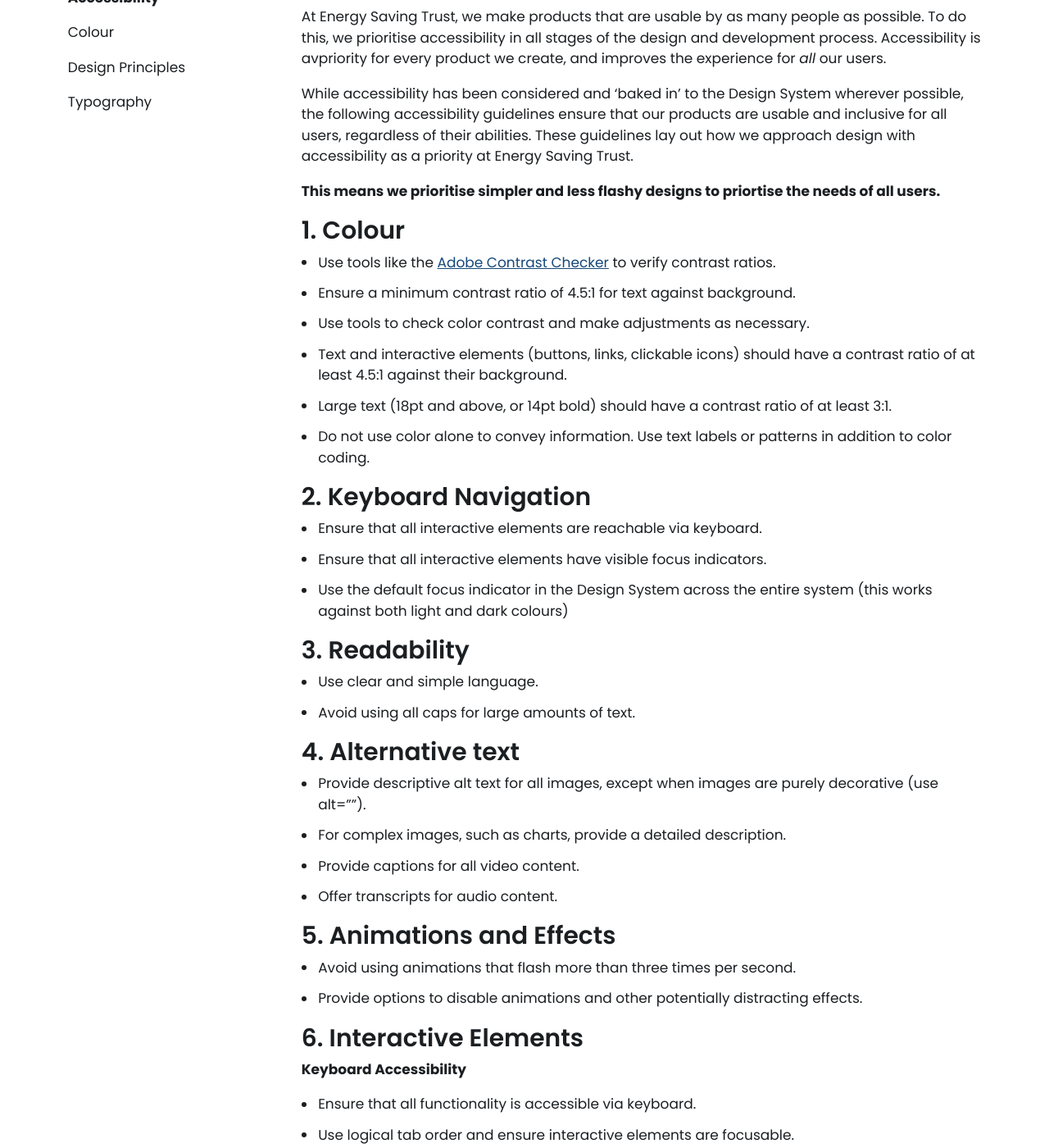
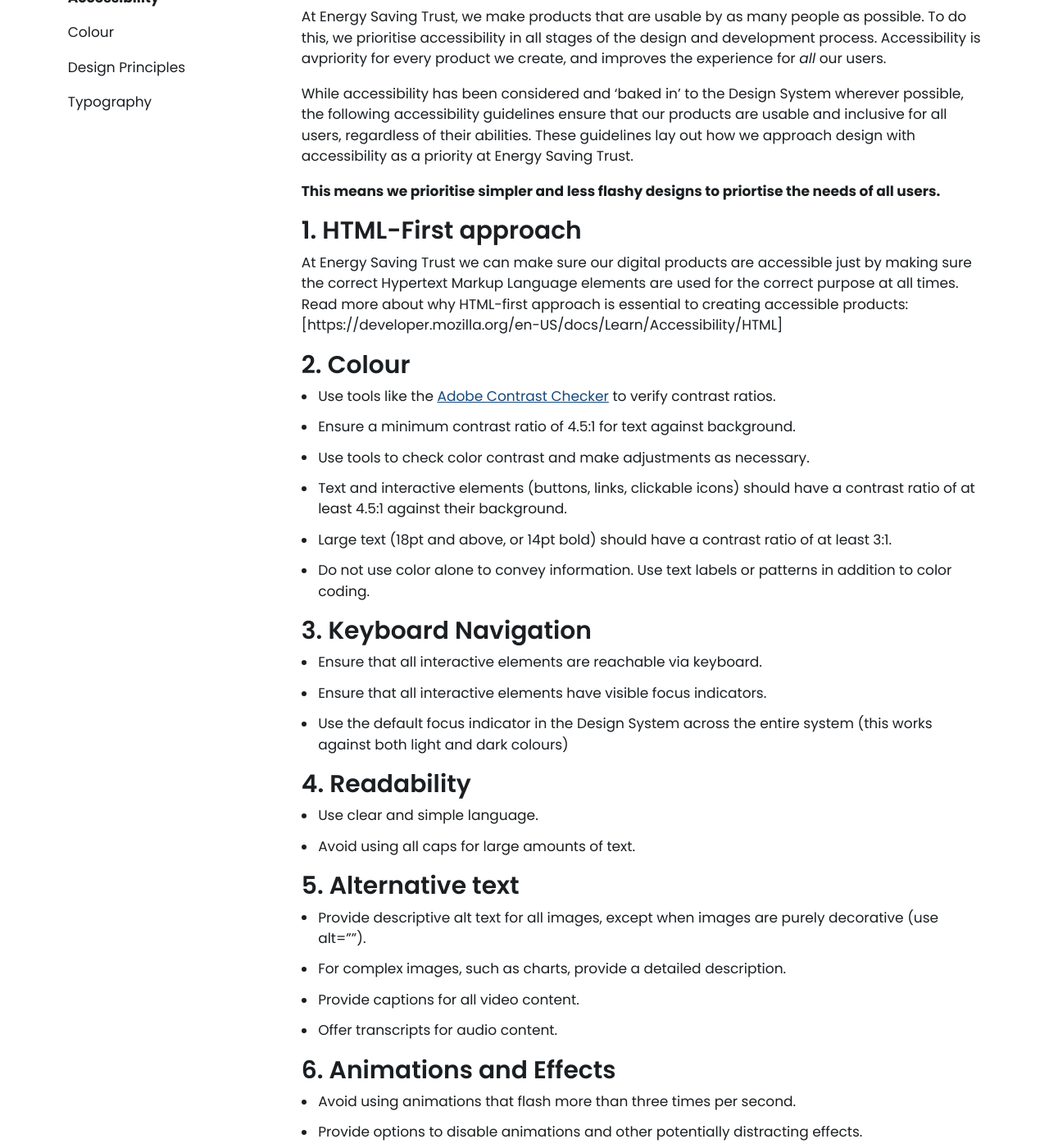
Before and after one commit to Energy-Saving-Trust/Design-System, a Jekyll site: the page built from guidelines/accessibility.md, in a window 1280 px wide and 1400 px high, scrolled down 223 px. Shown: the whole window at 82% size. Built offline with Jekyll 4.4.1, drawn with Linux system fonts in a browser that asks for light colours; nearby versions of some CDN libraries; some of the changed lines change nothing that is shown; some of the changed text lies outside the part shown.

Commit message:
Update accessibility.md

```diff
--- a/guidelines/accessibility.md
+++ b/guidelines/accessibility.md
@@ -12,7 +12,11 @@ While accessibility has been considered and ‘baked in’ to the Design System
 
 **This means we prioritise simpler and less flashy designs to priortise the needs of all users.**
 
-### 1. Colour
+### 1. HTML-First approach
+At Energy Saving Trust we can make sure our digital products are accessible just by making sure the correct Hypertext Markup Language elements are used for the correct purpose at all times.
+Read more about why HTML-first approach is essential to creating accessible products: [https://developer.mozilla.org/en-US/docs/Learn/Accessibility/HTML]
+
+### 2. Colour
 - Use tools like the [Adobe Contrast Checker](https://color.adobe.com/create/color-contrast-analyzer) to verify contrast ratios.
 - Ensure a minimum contrast ratio of 4.5:1 for text against background.
 - Use tools to check color contrast and make adjustments as necessary.
@@ -20,30 +24,30 @@ While accessibility has been considered and ‘baked in’ to the Design System
 - Large text (18pt and above, or 14pt bold) should have a contrast ratio of at least 3:1.
 - Do not use color alone to convey information. Use text labels or patterns in addition to color coding.
 
-### 2. Keyboard Navigation
+### 3. Keyboard Navigation
 
 - Ensure that all interactive elements are reachable via keyboard.
 - Ensure that all interactive elements have visible focus indicators.
 - Use the default focus indicator in the Design System across the entire system (this works against both light and dark colours)
 
-### 3. Readability
+### 4. Readability
 
 - Use clear and simple language.
 - Avoid using all caps for large amounts of text.
 
-### 4. Alternative text
+### 5. Alternative text
 
 - Provide descriptive alt text for all images, except when images are purely decorative (use alt="").
 - For complex images, such as charts, provide a detailed description.
 - Provide captions for all video content.
 - Offer transcripts for audio content.
 
-### 5. Animations and Effects
+### 6. Animations and Effects
 
 - Avoid using animations that flash more than three times per second.
 - Provide options to disable animations and other potentially distracting effects.
 
-### 6. Interactive Elements
+### 7. Interactive Elements
 
 **Keyboard Accessibility**
 
@@ -60,7 +64,7 @@ While accessibility has been considered and ‘baked in’ to the Design System
 - Use appropriate input types for form fields (e.g., email, phone number).
 - Provide instructions and error messages to help users complete forms.
 
-### 7. Navigation and Structure
+### 8. Navigation and Structure
 
 **Consistent Navigation**
 
```
